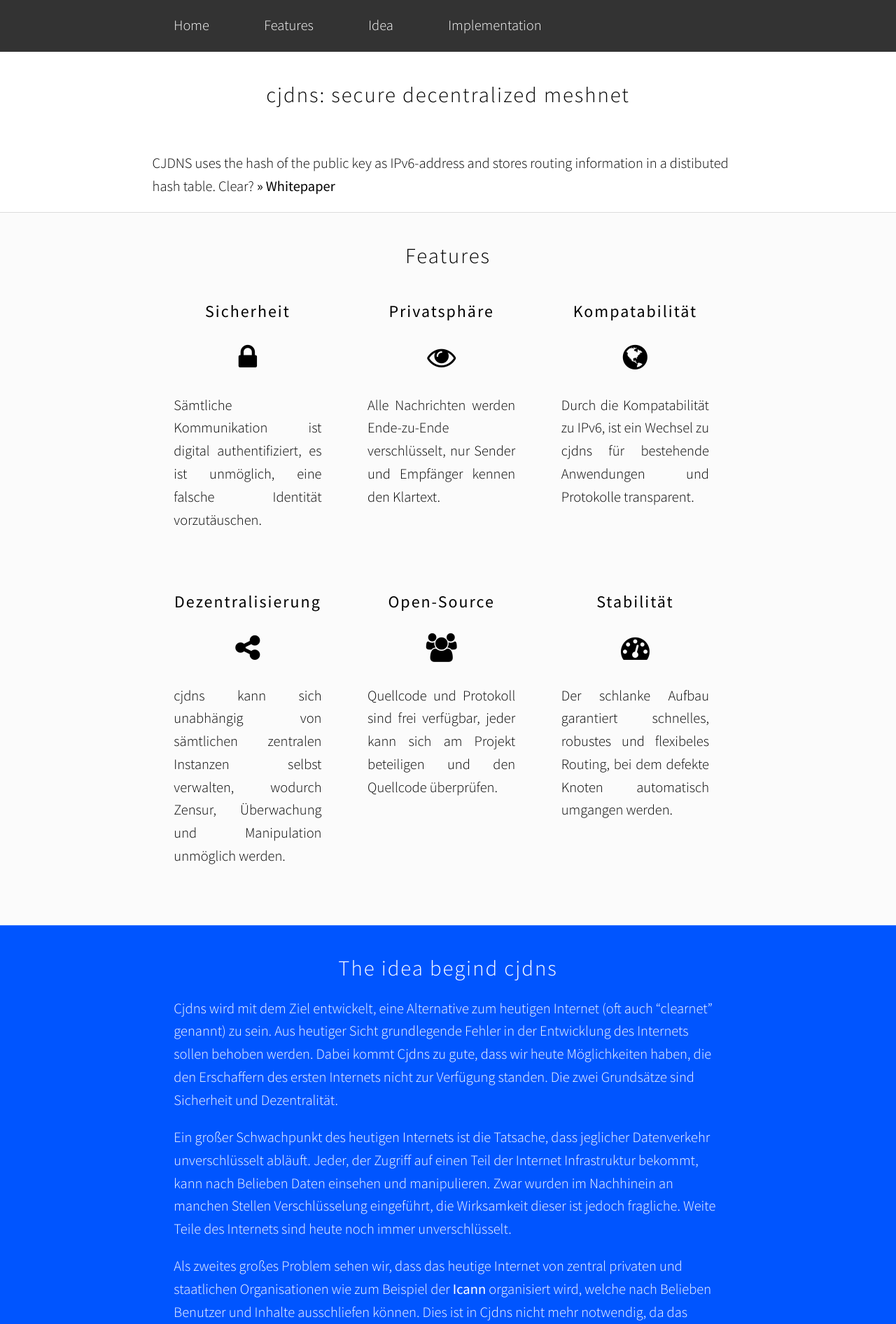
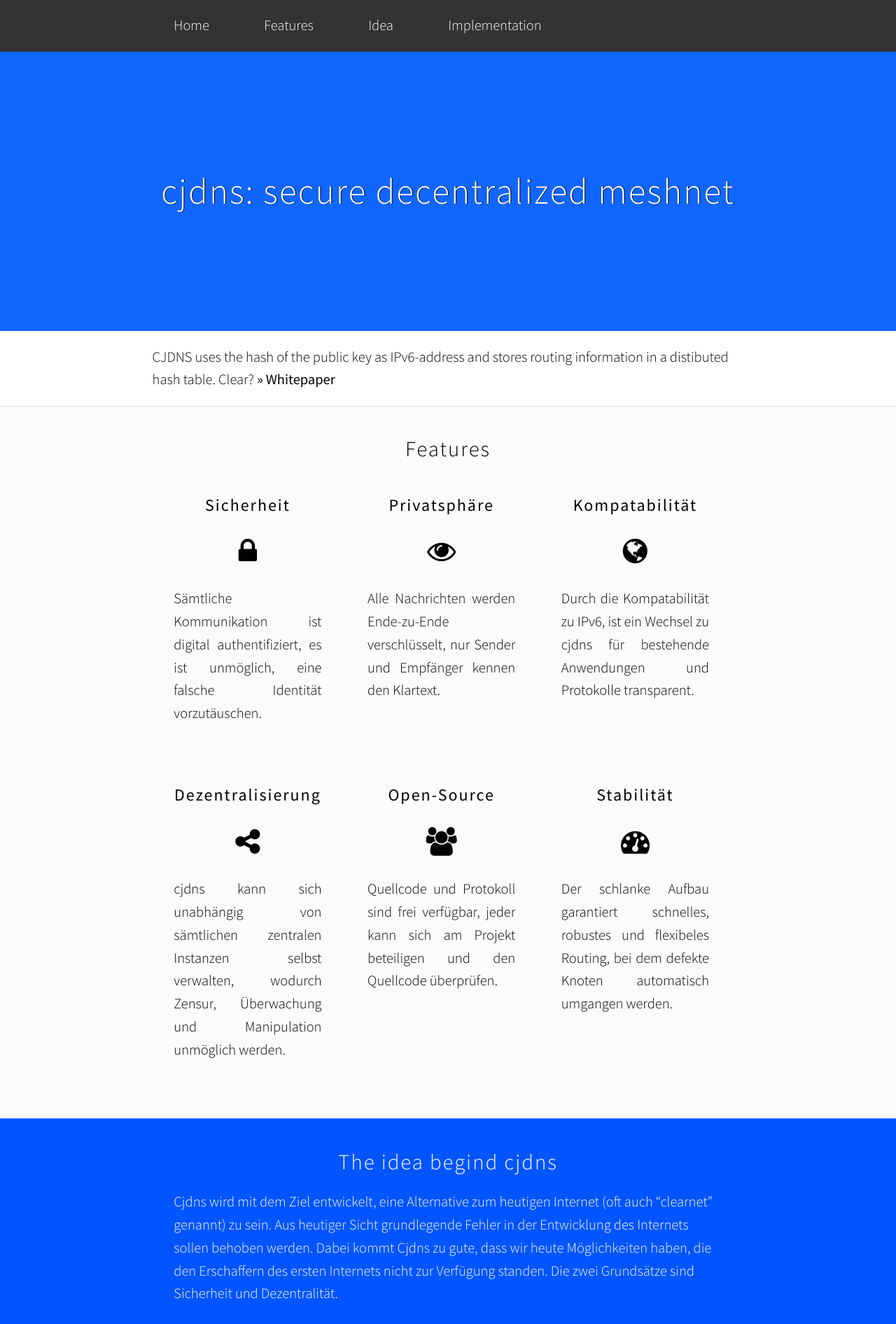
Before and after one commit to mawalu/cjdns-website, a Jekyll site: the page built from index.html, in a window 1280 px wide. Shown: the top 1892 px of the page at 70% size. Built offline with Jekyll 4.4.1, drawn with Linux system fonts in a browser that asks for light colours; nearby versions of some CDN libraries.

Commit message:
Update index.html

```diff
--- a/_layouts/index.html
+++ b/_layouts/index.html
@@ -18,9 +18,9 @@
       </nav>
     </header>
 {{ content }}
-    <section>
+    <div id="top">
       <h1>{{ page.heading }}</h1>
-    </section>
+    </div>
     {% assign counter=0 %}{% for node in site.pages %}{% if node.categories contains page.langcode %}{% assign counter=counter | plus:1 %}{% endif %}{% endfor %}
     {% assign index=0 %}
     {% for node in site.pages %}
```
